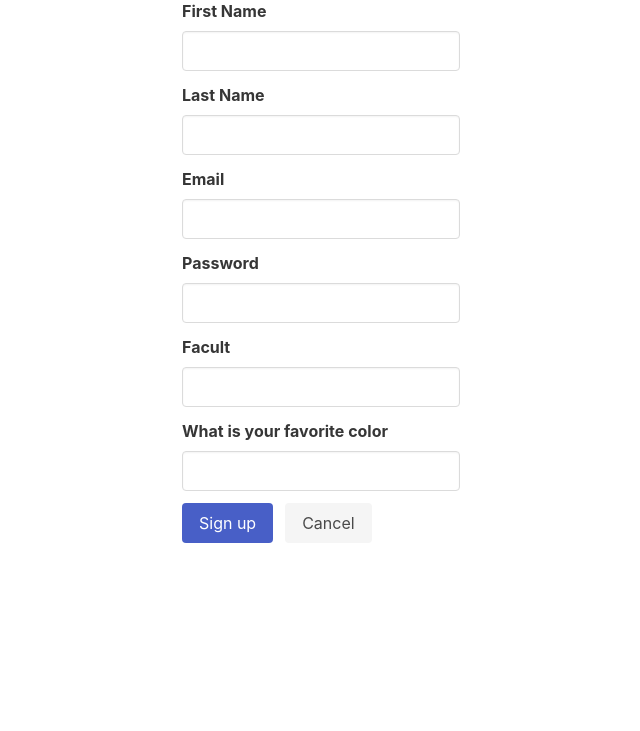
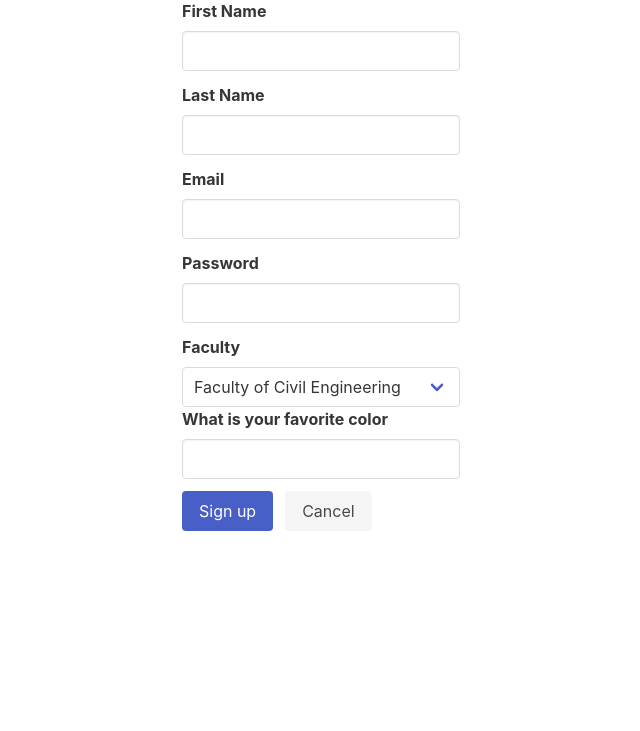
Before and after one commit to partal16/RePS, a Flask app: page /new-student in a window 1280 px wide. Shown: the part 229-960 px from the top of the page, without its empty margins (319-959 px from the left). Run offline with Flask 2, Linux system fonts and the light colour scheme.

Commit message:
Add two select dropdown

```diff
--- a/templates/problem_add.html
+++ b/templates/problem_add.html
@@ -39,7 +39,7 @@
 				<div class="field" >
 					<label for="build" class="label" >Build</label>
 					<div class="control" >
-						{{ form.build(required=True, autofocus=True, class="input") }}
+						{{ form.build(required=True, autofocus=True, class="select") }}
 					</div>
 					{% for error in form.build.errors%}
 						<p class="help has-background-warning">
--- a/templates/student_edit.html
+++ b/templates/student_edit.html
@@ -42,11 +42,35 @@
 					</div>
 				</div>
 
-				<div class="field" >
-					<label for="faculty" class="label" >Facult</label>
+				<!--
+					 <div class="field" >
+					 <label for="faculty" class="label" >Faculty</label>
+					 <div class="control" >
+					 <input type="text" name="faculty" class="input" required="required"
+					 value="" />
+					 </div>
+					 </div>
+				-->
+				<div clas="field" >
+					<label for="faculty" class="label" >Faculty</label>
 					<div class="control" >
-						<input type="text" name="faculty" class="input" required="required"
-							   value="{{ values['faculty'] }}" />
+						<div class="select" >
+							<select name="faculty" required="required">
+								<option value="Faculty of Civil Engineering" >Faculty of Civil Engineering</option>
+								<option value="Faculty of Architecture" >Faculty of Architecture</option>
+								<option value="Faculty of Mechanical Engineering" >Faculty of Mechanical Engineering</option>
+								<option value="Faculty of Electrical and Electronics" >Faculty of Electrical and Electronics</option>
+								<option value="Maritime Faculty" >Maritime Faculty</option>
+								<option value="Chemical-Metallurgical Engineering Faculty" >Chemical-Metallurgical Engineering Faculty</option>
+								<option value="Faculty of Management" >Faculty of Management</option>
+								<option value="Faculty of Aeronautics and Astronautics" >Faculty of Aeronautics and Astronautics</option>
+								<option value="Faculty of Texttile Technologies and Design" >Faculty of Textile Technologies and Design</option>
+								<option value="Faculty of Mine">Faculty of Mine</option>
+								<option value="Faculty of Naval Architecture and Marine Science" >Faculty of Naval Architecture and Marine Science</option>
+								<option value="Faculty of Computer and Informatics" >Faculty of Computer and Informatics</option>
+								<option value="Faculty of Science and Letter" >Faculty of Science and Letters</option>
+							</select>
+						</div>
 					</div>
 				</div>
 
```
Also changed, not shown: forms.py (+24 -3 lines).
